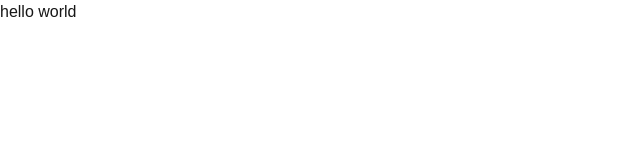
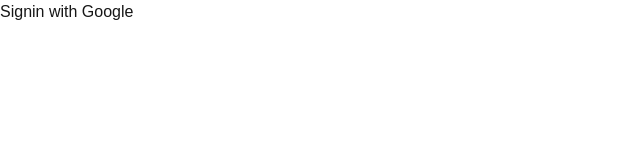
Before and after one commit to tomasvana10/ralloc, a Next.js app: page / in a window 1280 px wide. Shown: the top 160 px of the page, without its empty margins (0-640 px from the left). Built offline with nearby package versions, Linux system fonts and the light colour scheme.

Commit message:
implement rudimentary auth

```diff
--- /dev/null
+++ b/src/app/api/auth/[...nextauth]/route.ts
@@ -0,0 +1,3 @@
+import { handlers } from "@/auth";
+
+export const { GET, POST } = handlers;
--- a/src/app/api/session/route.ts
+++ /dev/null
@@ -1 +0,0 @@
-export async function POST(req: Request) {}
--- a/src/app/page.tsx
+++ b/src/app/page.tsx
@@ -1,3 +1,5 @@
+import SignIn from "@/components/sign-in";
+
 export default function Home() {
-  return <h1>hello world</h1>;
+  return <SignIn />;
 }
--- /dev/null
+++ b/src/auth.ts
@@ -0,0 +1,6 @@
+import NextAuth from "next-auth";
+import Google from "next-auth/providers/google";
+
+export const { handlers, signIn, signOut, auth } = NextAuth({
+  providers: [Google],
+});
--- /dev/null
+++ b/src/components/sign-in.tsx
@@ -0,0 +1,13 @@
+import { signIn } from "@/auth";
+
+export default function SignIn() {
+  return (
+    <form
+      action={async () => {
+        "use server";
+        await signIn("google");
+      }}>
+      <button type="submit">Signin with Google</button>
+    </form>
+  );
+}
--- /dev/null
+++ b/src/middleware.ts
@@ -0,0 +1 @@
+export { auth as middleware } from "@/auth";
```
